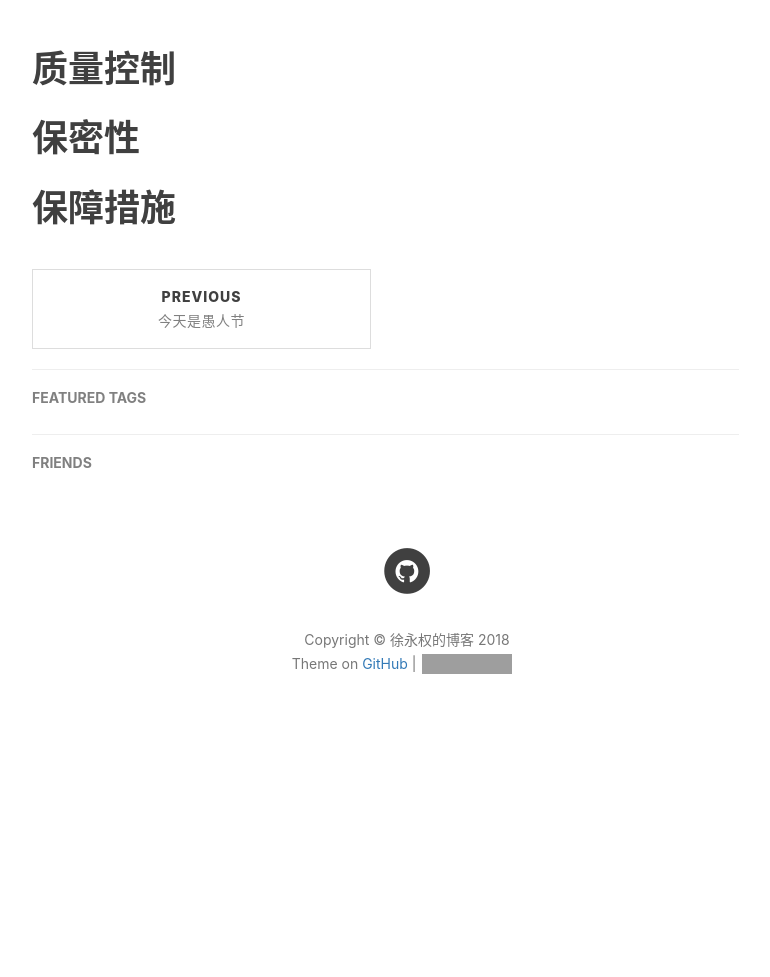
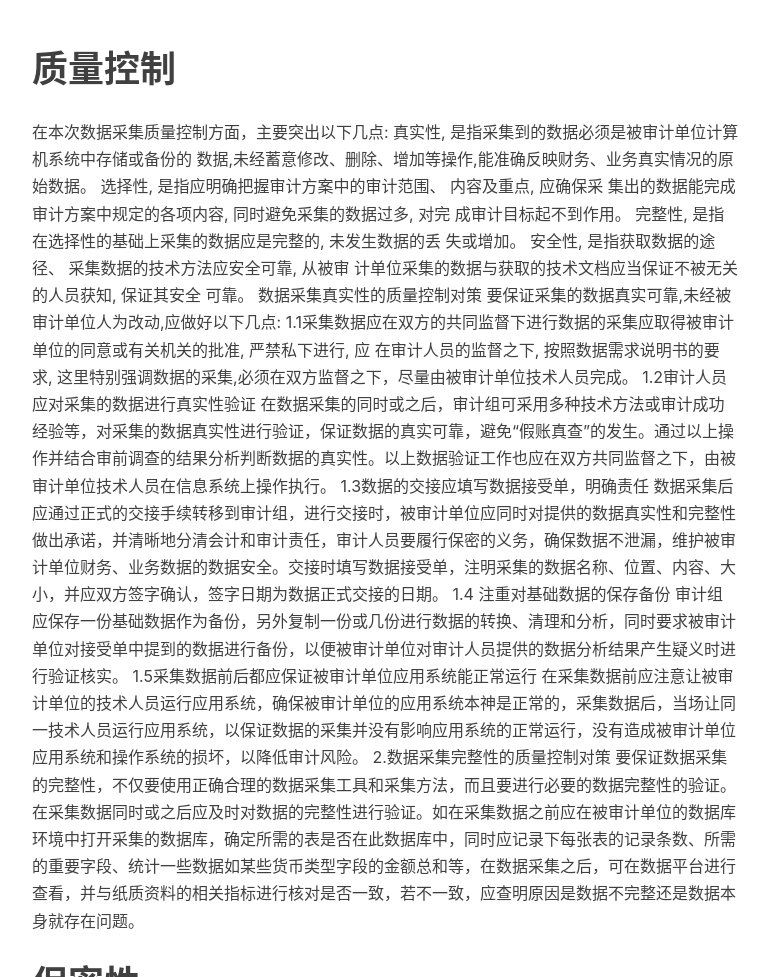
Before and after one commit to ngcin/ngcin.github.io, a Jekyll site: the page built from _posts/2018-05-10-数据采集.md, in a window 1280 px wide and 1400 px high. Shown: the part 423-1400 px from the top of the window, without its empty margins (233-1003 px from the left). Built offline with Jekyll 4.4.1, drawn with Linux system fonts in a browser that asks for light colours; nearby versions of some CDN libraries; our own code applies the rules of GitHub Pages for plain Markdown files; comment, search, counter and statistics services are not loaded; grey boxes are pictures that could not be loaded.

Commit message:
Update 2018-05-10-数据采集.md

```diff
--- a/_posts/2018-05-10-数据采集.md
+++ b/_posts/2018-05-10-数据采集.md
@@ -1,5 +1,23 @@
 # 质量控制
-
+在本次数据采集质量控制方面，主要突出以下几点:
+真实性, 是指采集到的数据必须是被审计单位计算机系统中存储或备份的 数据,未经蓄意修改、删除、增加等操作,能准确反映财务、业务真实情况的原 始数据。
+选择性, 是指应明确把握审计方案中的审计范围、 内容及重点, 应确保采 集出的数据能完成审计方案中规定的各项内容, 同时避免采集的数据过多, 对完 成审计目标起不到作用。
+完整性, 是指在选择性的基础上采集的数据应是完整的, 未发生数据的丢 失或增加。
+安全性, 是指获取数据的途径、 采集数据的技术方法应安全可靠, 从被审 计单位采集的数据与获取的技术文档应当保证不被无关的人员获知, 保证其安全 可靠。
+数据采集真实性的质量控制对策
+要保证采集的数据真实可靠,未经被审计单位人为改动,应做好以下几点:
+1.1采集数据应在双方的共同监督下进行数据的采集应取得被审计单位的同意或有关机关的批准, 严禁私下进行, 应 在审计人员的监督之下, 按照数据需求说明书的要求, 这里特别强调数据的采集,必须在双方监督之下，尽量由被审计单位技术人员完成。
+1.2审计人员应对采集的数据进行真实性验证
+在数据采集的同时或之后，审计组可采用多种技术方法或审计成功经验等，对采集的数据真实性进行验证，保证数据的真实可靠，避免“假账真查”的发生。通过以上操作并结合审前调查的结果分析判断数据的真实性。以上数据验证工作也应在双方共同监督之下，由被审计单位技术人员在信息系统上操作执行。
+1.3数据的交接应填写数据接受单，明确责任
+数据采集后应通过正式的交接手续转移到审计组，进行交接时，被审计单位应同时对提供的数据真实性和完整性做出承诺，并清晰地分清会计和审计责任，审计人员要履行保密的义务，确保数据不泄漏，维护被审计单位财务、业务数据的数据安全。交接时填写数据接受单，注明采集的数据名称、位置、内容、大小，并应双方签字确认，签字日期为数据正式交接的日期。
+1.4 注重对基础数据的保存备份
+审计组应保存一份基础数据作为备份，另外复制一份或几份进行数据的转换、清理和分析，同时要求被审计单位对接受单中提到的数据进行备份，以便被审计单位对审计人员提供的数据分析结果产生疑义时进行验证核实。
+1.5采集数据前后都应保证被审计单位应用系统能正常运行
+在采集数据前应注意让被审计单位的技术人员运行应用系统，确保被审计单位的应用系统本神是正常的，采集数据后，当场让同一技术人员运行应用系统，以保证数据的采集并没有影响应用系统的正常运行，没有造成被审计单位应用系统和操作系统的损坏，以降低审计风险。
+2.数据采集完整性的质量控制对策
+要保证数据采集的完整性，不仅要使用正确合理的数据采集工具和采集方法，而且要进行必要的数据完整性的验证。
+在采集数据同时或之后应及时对数据的完整性进行验证。如在采集数据之前应在被审计单位的数据库环境中打开采集的数据库，确定所需的表是否在此数据库中，同时应记录下每张表的记录条数、所需的重要字段、统计一些数据如某些货币类型字段的金额总和等，在数据采集之后，可在数据平台进行查看，并与纸质资料的相关指标进行核对是否一致，若不一致，应查明原因是数据不完整还是数据本身就存在问题。
 # 保密性
 
 
```
